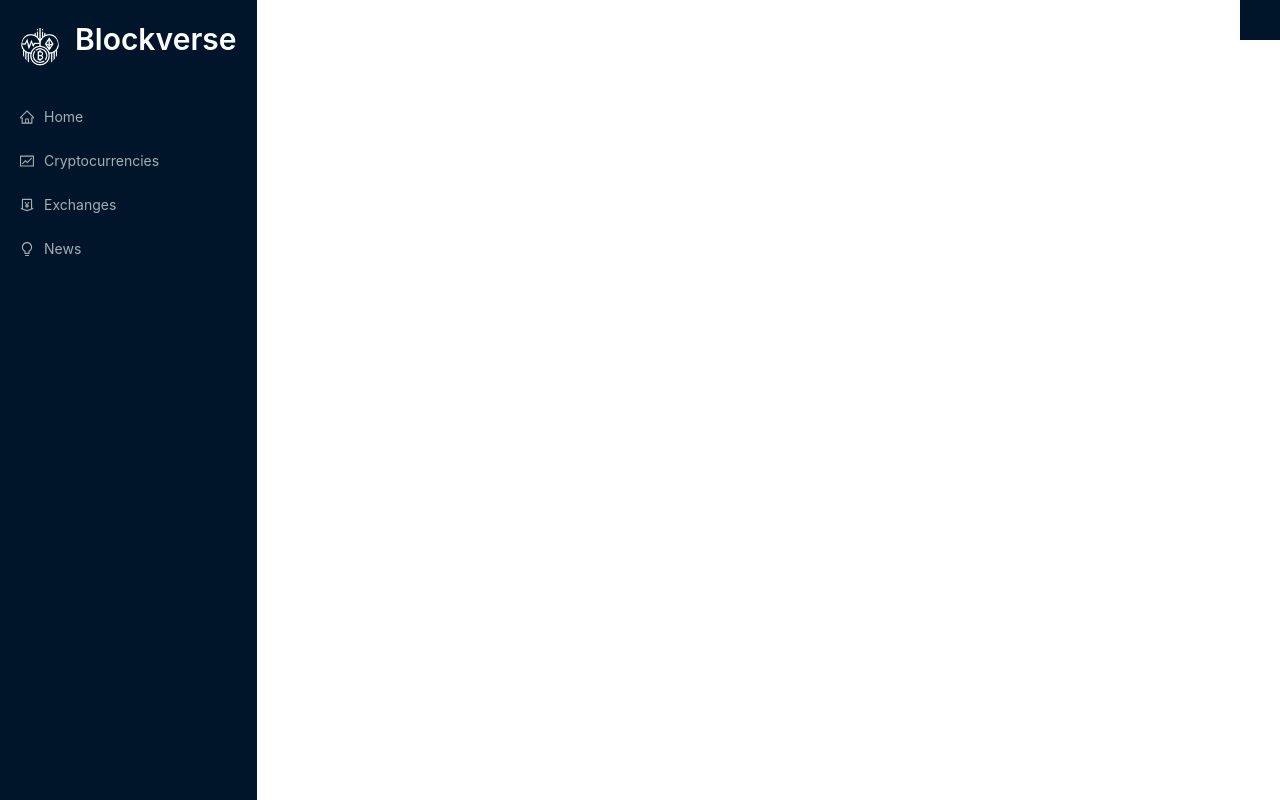
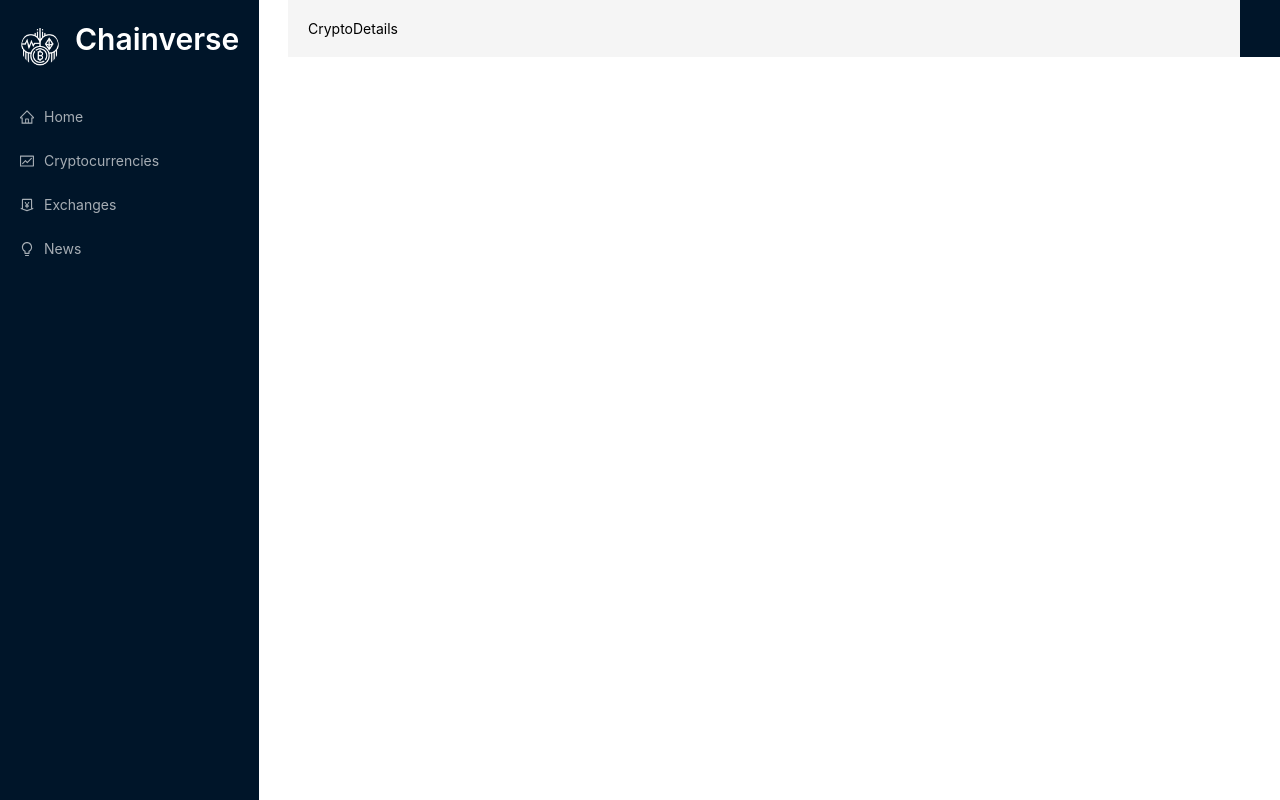
Before and after one commit to maheepatel/Chainverse, a React (Vite) app: page /crypto/1 in a window 1280 px wide. Built offline with nearby package versions, Linux system fonts and the light colour scheme.

Commit message:
Day-2 Added routing

```diff
--- a/index.html
+++ b/index.html
@@ -4,7 +4,7 @@
     <meta charset="UTF-8" />
     <link rel="icon" type="image/svg+xml" href="/vite.svg" />
     <meta name="viewport" content="width=device-width, initial-scale=1.0" />
-    <title>Blockverse</title>
+    <title>Chainverse</title>
   </head>
   <body>
     <div id="root"></div>
--- a/src/App.jsx
+++ b/src/App.jsx
@@ -1,8 +1,15 @@
 import { useState } from "react";
 import "./App.css";
-import { Routes, Route, Link } from "react-router-dom";
+import { Routes, Outlet, Route, Link } from "react-router-dom";
 import { Layout, Typography, Space } from "antd";
-import { Navbar } from "./components";
+import {
+  Navbar,
+  HomePage,
+  Exchanges,
+  Cryptocurrencies,
+  CryptoDetails,
+  News,
+} from "./components";
 
 const App = () => {
   return (
@@ -10,7 +17,36 @@
       <div className="navbar">
         <Navbar />
       </div>
-      <div className="main"></div>
+      <div className="main">
+        <Layout>
+          <div className="routes">
+            <Routes>
+              <Route exact path="/" element={<HomePage />} />
+              <Route exact path="/exchanges" element={<Exchanges />} />
+              <Route
+                exact
+                path="/cryptocurrencies"
+                element={<Cryptocurrencies />}
+              />
+              <Route exact path="/crypto/:coinId" element={<CryptoDetails />} />
+              <Route exact path="/news" element={<News />} />
+
+              {/* <Route exact path="/exchanges">
+                <Exchanges />
+              </Route>
+              <Route exact path="/cryptocurrencies">
+                <Cryptocurrencies />
+              </Route>
+              <Route exact path="/crypto/:coinId">
+                <CryptoDetails />
+              </Route>
+              <Route exact path="/news">
+                <News />
+              </Route> */}
+            </Routes>
+          </div>
+        </Layout>
+      </div>
       <div className="footer"></div>
     </div>
   );
--- /dev/null
+++ b/src/components/CryptoDetails.jsx
@@ -0,0 +1,9 @@
+import React from 'react'
+
+const CryptoDetails = () => {
+  return (
+    <div>CryptoDetails</div>
+  )
+}
+
+export default CryptoDetails
--- /dev/null
+++ b/src/components/Cryptocurrencies.jsx
@@ -0,0 +1,9 @@
+import React from 'react'
+
+const Cryptocurrencies = () => {
+  return (
+    <div>Cryptocurrencies</div>
+  )
+}
+
+export default Cryptocurrencies
--- /dev/null
+++ b/src/components/Exchanges.jsx
@@ -0,0 +1,9 @@
+import React from 'react'
+
+const Exchanges = () => {
+  return (
+    <div>Exchanges</div>
+  )
+}
+
+export default Exchanges
--- /dev/null
+++ b/src/components/HomePage.jsx
@@ -0,0 +1,7 @@
+import React from "react";
+
+const HomePage = () => {
+  return <div>Home</div>;
+};
+
+export default HomePage;
--- a/src/components/Navbar.jsx
+++ b/src/components/Navbar.jsx
@@ -16,7 +16,7 @@
       <div className="logo-container">
         <Avatar src={icon} size="large" />
         <Typography.Title level={2} className="logo">
-          <Link to="/">Blockverse</Link>
+          <Link to="/">Chainverse</Link>
         </Typography.Title>
         {/* <Butt className="menu-control-container"></Butt> */}
       </div>
--- /dev/null
+++ b/src/components/News.jsx
@@ -0,0 +1,7 @@
+import React from "react";
+
+const News = () => {
+  return <div>News</div>;
+};
+
+export default News;
--- a/src/components/index.js
+++ b/src/components/index.js
@@ -1 +1,6 @@
 export { default as Navbar } from "./Navbar";
+export { default as CryptoDetails } from "./CryptoDetails";
+export { default as HomePage } from "./HomePage";
+export { default as Cryptocurrencies } from "./Cryptocurrencies";
+export { default as News } from "./News";
+export { default as Exchanges } from "./Exchanges";
```
